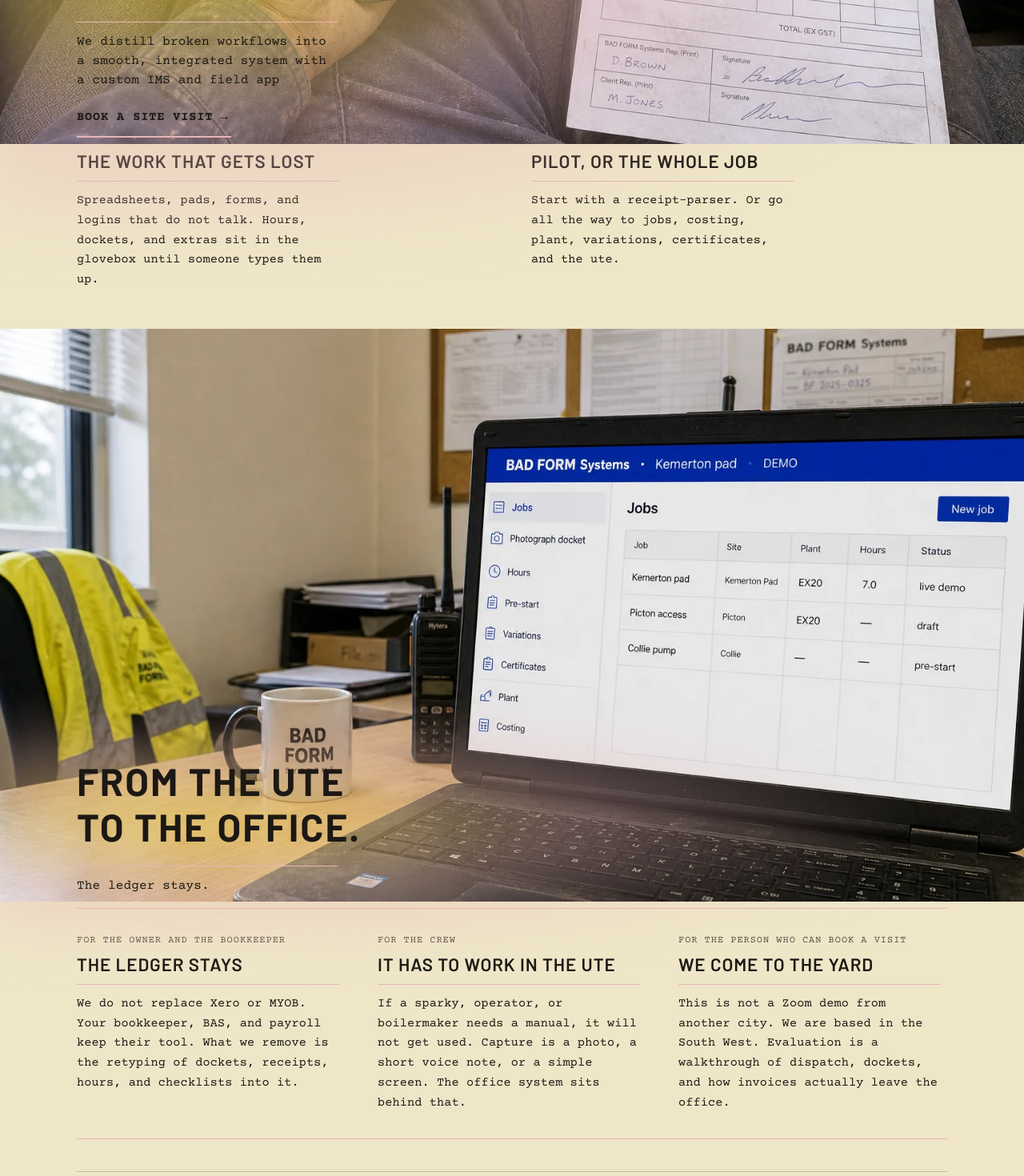
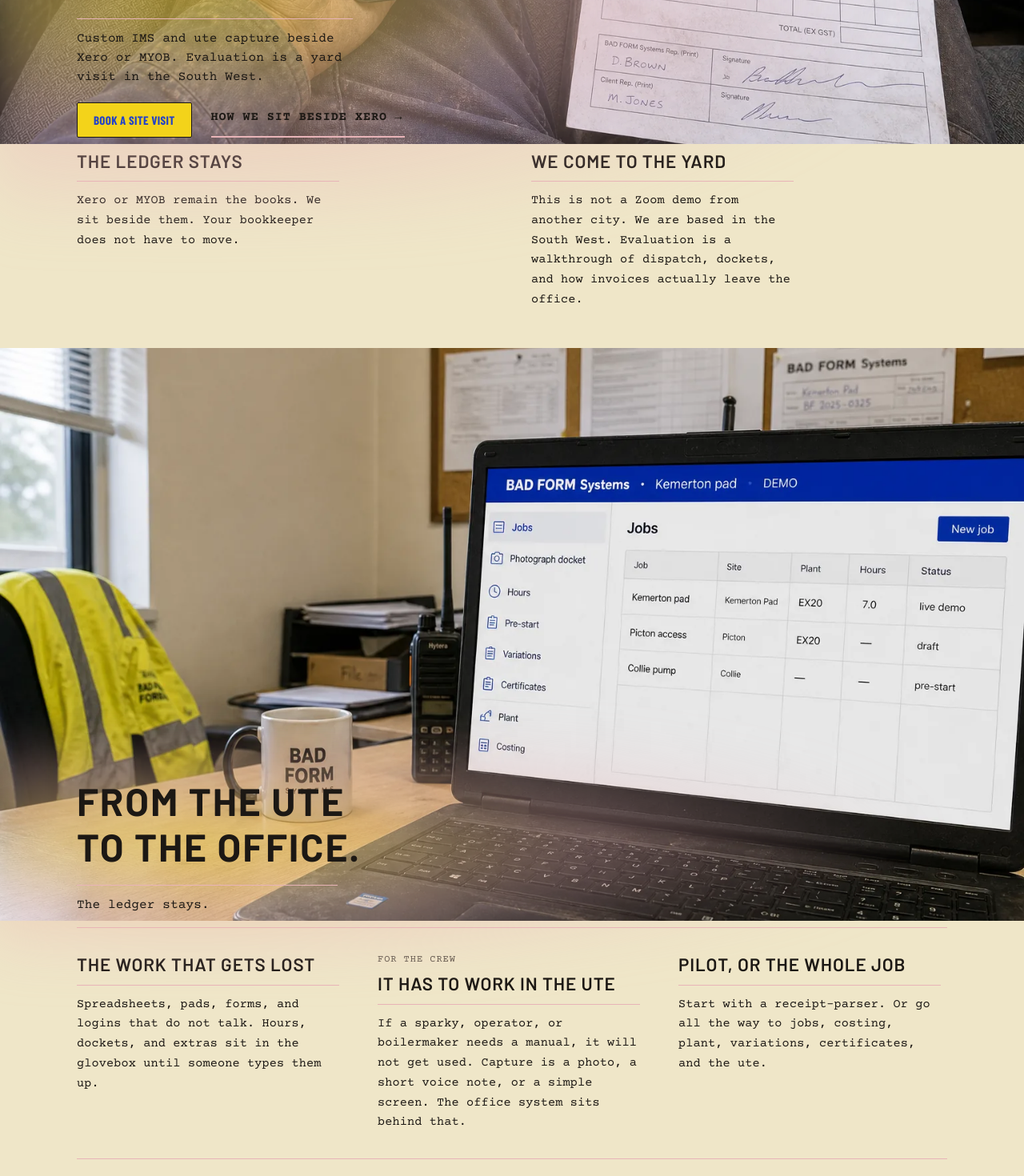
Before and after one commit to blacklanternpro/bad-form-systems, a Next.js app: page / in a window 1280 px wide. Shown: the part 620-2090 px from the top of the page at 80% size. Built offline with nearby package versions, Linux system fonts and the light colour scheme; a web font is replaced by a local one.

Commit message:
Recut the homepage so the first viewport sells a yard visit.
Keep the cab and office stills, move ledger-and-yard facts ahead of the offer, and make Book a site visit the stamp action in the hero, header, and close.

Co-authored-by: BAD-FORM <blacklanternpro@users.noreply.github.com>

```diff
--- a/src/app/page.tsx
+++ b/src/app/page.tsx
@@ -1,19 +1,30 @@
 import { HomeHero } from "@/components/overview/HomeHero";
+import { InfoBand, OfferFacts, VisitFacts } from "@/components/overview/InfoBand";
+import { LandscapeMatrix, VisitClose } from "@/components/overview/OverviewBlocks";
 import { SubHero } from "@/components/overview/SubHero";
-import { InfoBand, InfoPoints } from "@/components/overview/InfoBand";
-import { LandscapeMatrix, PrincipleGrid } from "@/components/overview/OverviewBlocks";
+
+const HOME_DIRECTION = `<!--
+THESIS: A South West owner leaves knowing the ledger stays, the crew can capture from the ute, and the next step is a yard visit — not another SaaS hero.
+OWN-WORLD: Incumbent paper/docket system; stills carry titles; cream bands carry facts; stamp button is the visit verb.
+STORY: See the job on the phone → two objections killed → see the office → how the work is taken on → book.
+FIRST VIEWPORT: Full-bleed cab still, ink type at the bottom with burst, stamp Book a site visit, text link How we sit beside Xero.
+FORM: Existing still-then-band rhythm; visit facts before offer; surface extension, not a new world.
+FINISH: Desktop + mobile pass; IMS still readable; no plates/slab/mirror regressions.
+-->`;
 
 export default function HomePage() {
   return (
     <>
+      <div hidden dangerouslySetInnerHTML={{ __html: HOME_DIRECTION }} />
       <HomeHero />
       <InfoBand flushTop>
-        <InfoPoints />
+        <VisitFacts />
       </InfoBand>
       <SubHero />
       <InfoBand flushTop>
-        <PrincipleGrid />
+        <OfferFacts />
         <LandscapeMatrix />
+        <VisitClose />
       </InfoBand>
     </>
   );
--- a/src/components/chrome/SiteHeader.tsx
+++ b/src/components/chrome/SiteHeader.tsx
@@ -39,10 +39,13 @@ export function SiteHeader() {
           ))}
         </nav>
 
-        <div className="ml-auto flex shrink-0 items-center gap-3 pr-4 sm:pr-6">
-          <span className="hidden font-[family-name:var(--font-docket)] text-sm tracking-wide text-brand-ink lg:inline">
+        <div className="ml-auto flex shrink-0 items-center gap-3 pr-4 sm:pr-6 lg:gap-4">
+          <span className="hidden font-[family-name:var(--font-docket)] text-sm tracking-wide text-brand-ink xl:inline">
             JOB NO. {overview.fieldApp.jobNo}
           </span>
+          <Link href={primaryCta.href} className="btn-text hidden min-h-11 lg:inline-flex">
+            {primaryCta.label}
+          </Link>
           <button
             type="button"
             className="inline-flex min-h-11 min-w-11 items-center justify-center border border-brand-ink bg-brand-header p-2 text-brand-ink lg:hidden"
--- a/src/components/overview/HomeHero.tsx
+++ b/src/components/overview/HomeHero.tsx
@@ -22,16 +22,21 @@ export function HomeHero() {
         <div className="relative z-10 mx-auto flex min-h-[50dvh] w-full max-w-6xl flex-col justify-end px-4 pb-8 sm:px-6 lg:min-h-[calc(100dvh-5.25rem)] lg:px-8">
           <SeamType>
             <header>
-              <h1 className="type-hero mb-5 max-w-[16ch] min-w-0 text-[2.5rem] font-bold text-brand-ink xl:text-[3rem]">
+              <h1 className="type-hero mb-5 max-w-[20ch] min-w-0 text-[2.5rem] font-bold text-brand-ink xl:text-[3rem]">
                 {overview.headline}
               </h1>
-              <p className="type-docket mb-4 max-w-[34ch] border-t border-brand-ply pt-3 text-base text-brand-ink">
+              <p className="type-docket mb-5 max-w-[36ch] border-t border-brand-ply pt-3 text-base text-brand-ink">
                 {overview.walkLine}
               </p>
-              <Link href={overview.primaryCta.href} className="btn-text min-h-11">
-                {overview.primaryCta.label}
-                <span aria-hidden="true">→</span>
-              </Link>
+              <div className="flex flex-col items-start gap-4 sm:flex-row sm:flex-wrap sm:items-center sm:gap-x-6 sm:gap-y-3">
+                <Link href={overview.primaryCta.href} className="btn-primary min-h-11">
+                  {overview.primaryCta.label}
+                </Link>
+                <Link href={overview.secondaryCta.href} className="btn-text min-h-11">
+                  {overview.secondaryCta.label}
+                  <span aria-hidden="true">→</span>
+                </Link>
+              </div>
             </header>
           </SeamType>
         </div>
--- a/src/components/overview/InfoBand.tsx
+++ b/src/components/overview/InfoBand.tsx
@@ -1,4 +1,5 @@
 import type { ReactNode } from "react";
+import type { OverviewFact } from "@/content/overview";
 import { overview } from "@/content/overview";
 
 interface InfoBandProps {
@@ -14,21 +15,40 @@ export function InfoBand({ children, flushTop = false }: InfoBandProps) {
   );
 }
 
-export function InfoPoints() {
-  const points = overview.subhero.blocks.slice(0, 2);
+interface FactListProps {
+  facts: readonly OverviewFact[];
+  columns?: 2 | 3;
+}
+
+export function FactList({ facts, columns = 2 }: FactListProps) {
+  const gridClass =
+    columns === 3
+      ? "grid gap-6 border-y border-brand-ply py-8 md:grid-cols-3 md:gap-10"
+      : "grid gap-6 md:grid-cols-2 md:gap-12";
 
   return (
-    <ul className="grid gap-6 md:grid-cols-2 md:gap-12">
-      {points.map((point) => (
-        <li key={point.title}>
-          <h2 className="type-hero mb-3 text-[1.25rem] text-brand-ink md:text-[1.4rem]">
-            {point.title}
-          </h2>
+    <ul className={gridClass}>
+      {facts.map((fact) => (
+        <li key={fact.title}>
+          {fact.audience ? (
+            <p className="type-docket mb-2 text-xs tracking-[0.08em] text-brand-steel uppercase">
+              {fact.audience}
+            </p>
+          ) : null}
+          <h2 className="type-hero mb-3 text-[1.25rem] text-brand-ink md:text-[1.4rem]">{fact.title}</h2>
           <p className="type-docket max-w-[36ch] border-t border-brand-ply pt-3 text-[0.95rem] leading-relaxed text-brand-ink">
-            {point.body}
+            {fact.body}
           </p>
         </li>
       ))}
     </ul>
   );
 }
+
+export function VisitFacts() {
+  return <FactList facts={overview.visitFacts} columns={2} />;
+}
+
+export function OfferFacts() {
+  return <FactList facts={overview.offerFacts} columns={3} />;
+}
--- a/src/components/overview/OverviewBlocks.tsx
+++ b/src/components/overview/OverviewBlocks.tsx
@@ -1,26 +1,6 @@
 import Link from "next/link";
 import { ArrowRight } from "@phosphor-icons/react/ssr";
 import { overview } from "@/content/overview";
-
-export function PrincipleGrid() {
-  return (
-    <ul className="grid gap-6 border-y border-brand-ply py-8 md:grid-cols-3 md:gap-10">
-      {overview.principles.map((principle) => (
-        <li key={principle.title}>
-          <p className="type-docket mb-2 text-xs tracking-[0.08em] text-brand-steel uppercase">
-            {principle.audience}
-          </p>
-          <h2 className="type-hero mb-3 text-[1.25rem] text-brand-ink md:text-[1.4rem]">
-            {principle.title}
-          </h2>
-          <p className="type-docket max-w-[36ch] border-t border-brand-ply pt-3 text-[0.95rem] leading-relaxed text-brand-ink">
-            {principle.body}
-          </p>
-        </li>
-      ))}
-    </ul>
-  );
-}
 
 export function LandscapeMatrix() {
   const { landscape } = overview;
@@ -79,3 +59,13 @@ export function LandscapeMatrix() {
     </div>
   );
 }
+
+export function VisitClose() {
+  return (
+    <div className="mt-10 border-t border-brand-ply pt-8">
+      <Link href={overview.primaryCta.href} className="btn-primary min-h-11">
+        {overview.primaryCta.label}
+      </Link>
+    </div>
+  );
+}
--- a/src/components/overview/SubHero.tsx
+++ b/src/components/overview/SubHero.tsx
@@ -3,7 +3,6 @@ import { overview } from "@/content/overview";
 
 export function SubHero() {
   const { subhero } = overview;
-  const ledger = subhero.blocks[subhero.blocks.length - 1];
 
   return (
     <section aria-labelledby="subhero-heading">
@@ -27,11 +26,9 @@ export function SubHero() {
             >
               {subhero.title}
             </h2>
-            {ledger ? (
-              <p className="type-docket max-w-[34ch] border-t border-brand-ply pt-3 text-base text-brand-ink">
-                {ledger.title}.
-              </p>
-            ) : null}
+            <p className="type-docket max-w-[34ch] border-t border-brand-ply pt-3 text-base text-brand-ink">
+              {subhero.punchline}
+            </p>
           </SeamType>
         </div>
       </figure>
--- a/src/content/overview.ts
+++ b/src/content/overview.ts
@@ -1,11 +1,17 @@
+export type OverviewFact = {
+  title: string;
+  body: string;
+  audience?: string;
+};
+
 export const overview = {
   metaTitle: "BAD FORM Systems | Operations systems for South West WA",
   metaDescription:
     "We digitise the scattered yard workflow — Excel, paper, checklists, forms, and apps that do not talk — and sit beside Xero or MYOB. South West WA.",
-  headline: "Workflow solutions built for your business.",
+  headline: "Keep the ledger. Build the job system.",
   body: "We digitise the work that currently lives in spreadsheets, pads, forms, and logins that do not talk — then gets lost. Start with a receipt-parser pilot, or go all the way to jobs, costing, plant, variations, certificates, and the ute. Xero stays the books.",
   walkLine:
-    "We distill broken workflows into a smooth, integrated system with a custom IMS and field app",
+    "Custom IMS and ute capture beside Xero or MYOB. Evaluation is a yard visit in the South West.",
   heroImage: {
     src: "/images/hero-cab.webp",
     width: 1536,
@@ -14,6 +20,7 @@ export const overview = {
   },
   subhero: {
     title: "From the ute to the office.",
+    punchline: "The ledger stays.",
     demoNote: "Theoretical office IMS. Demo layout — not a live customer system.",
     image: {
       src: "/images/office-ims.webp",
@@ -21,20 +28,6 @@ export const overview = {
       height: 1024,
       alt: "Site-office laptop open on a theoretical BAD FORM Systems jobs dashboard, with hi-vis and dockets in a South West yard office.",
     },
-    blocks: [
-      {
-        title: "The work that gets lost",
-        body: "Spreadsheets, pads, forms, and logins that do not talk. Hours, dockets, and extras sit in the glovebox until someone types them up.",
-      },
-      {
-        title: "Pilot, or the whole job",
-        body: "Start with a receipt-parser. Or go all the way to jobs, costing, plant, variations, certificates, and the ute.",
-      },
-      {
-        title: "The ledger stays",
-        body: "Xero or MYOB remain the books. We sit beside them. Your bookkeeper does not have to move.",
-      },
-    ],
   },
   primaryCta: { href: "/contact", label: "Book a site visit" },
   secondaryCta: { href: "/coexistence", label: "How we sit beside Xero" },
@@ -52,11 +45,20 @@ export const overview = {
       { label: "Certificates", hint: "Compliance from the job, not the office" },
     ],
   },
-  principles: [
+  visitFacts: [
     {
       title: "The ledger stays",
-      body: "We do not replace Xero or MYOB. Your bookkeeper, BAS, and payroll keep their tool. What we remove is the retyping of dockets, receipts, hours, and checklists into it.",
-      audience: "For the owner and the bookkeeper",
+      body: "Xero or MYOB remain the books. We sit beside them. Your bookkeeper does not have to move.",
+    },
+    {
+      title: "We come to the yard",
+      body: "This is not a Zoom demo from another city. We are based in the South West. Evaluation is a walkthrough of dispatch, dockets, and how invoices actually leave the office.",
+    },
+  ] satisfies OverviewFact[],
+  offerFacts: [
+    {
+      title: "The work that gets lost",
+      body: "Spreadsheets, pads, forms, and logins that do not talk. Hours, dockets, and extras sit in the glovebox until someone types them up.",
     },
     {
       title: "It has to work in the ute",
@@ -64,11 +66,10 @@ export const overview = {
       audience: "For the crew",
     },
     {
-      title: "We come to the yard",
-      body: "This is not a Zoom demo from another city. We are based in the South West. Evaluation is a walkthrough of dispatch, dockets, and how invoices actually leave the office.",
-      audience: "For the person who can book a visit",
+      title: "Pilot, or the whole job",
+      body: "Start with a receipt-parser. Or go all the way to jobs, costing, plant, variations, certificates, and the ute.",
     },
-  ],
+  ] satisfies OverviewFact[],
   landscape: {
     title: "Where the work actually lives",
     body: "Most South West yards already have a ledger they trust. The gap is everything scattered before a line hits Xero or MYOB: Excel, paper, checklists, forms, and apps that do not talk.",
```
